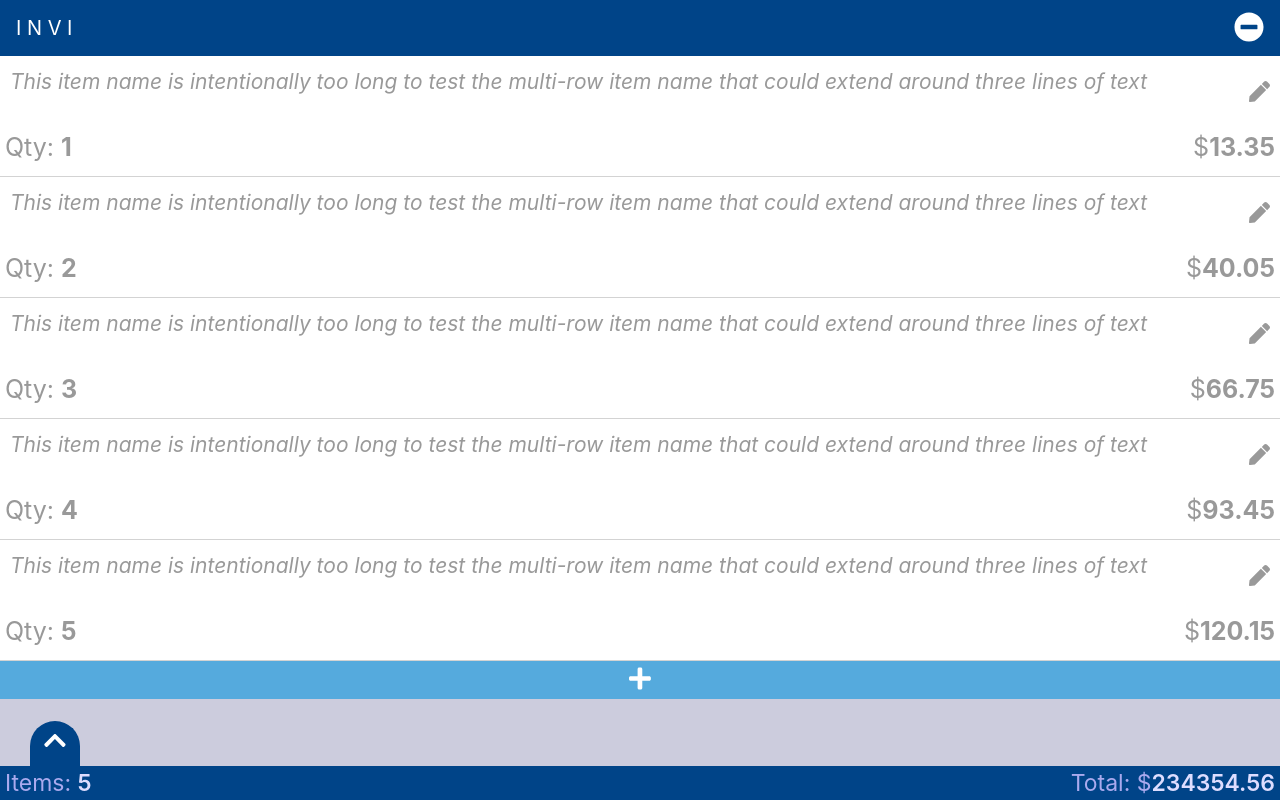
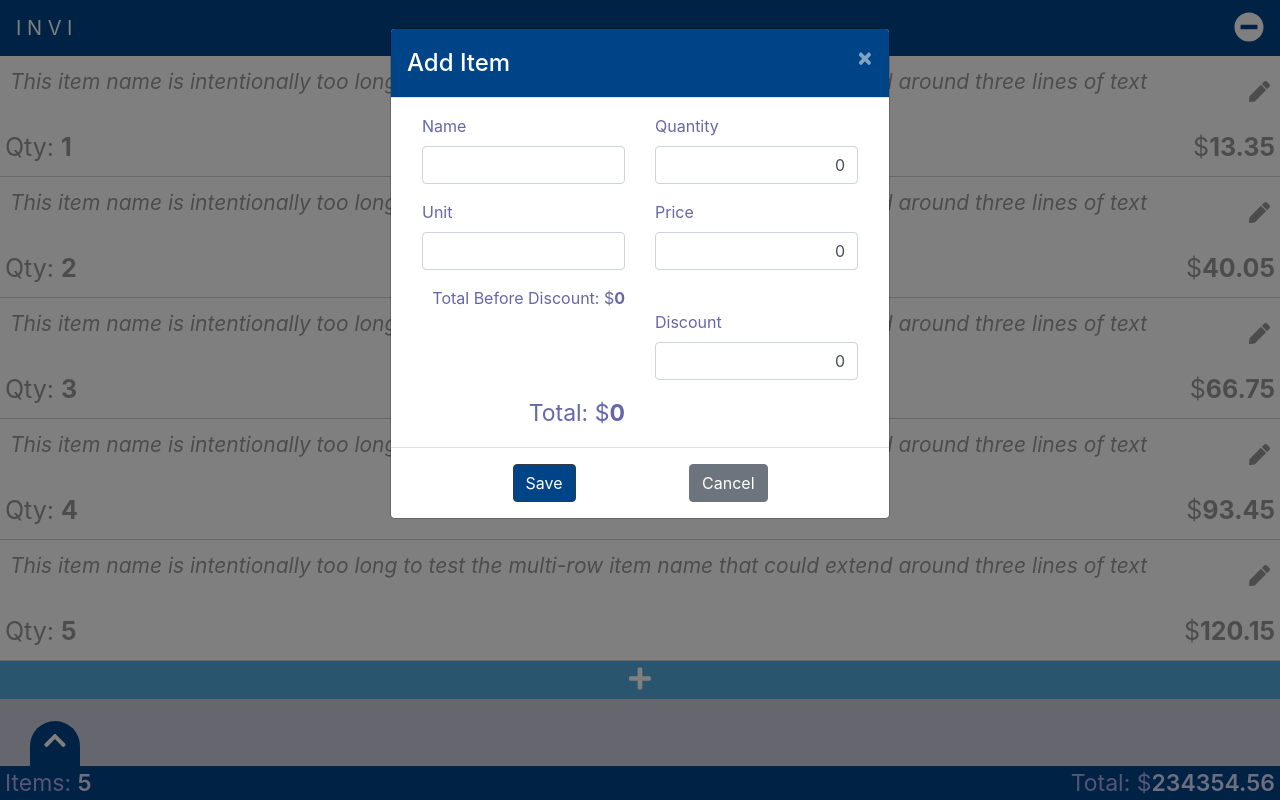
Before and after one commit to navedrasul/INVI-SPA, an Angular app: page / in a window 1280 px wide. Built offline with nearby package versions, Linux system fonts and the light colour scheme.

Commit message:
Add Item functionality complete

```diff
--- a/src/app/app.component.ts
+++ b/src/app/app.component.ts
@@ -1,4 +1,6 @@
 import { Component } from '@angular/core';
+import { DataStorageService } from './services/data-storage.service';
+import { Item } from './models/Item';
 
 @Component({
   selector: 'app-root',
@@ -7,4 +9,21 @@ import { Component } from '@angular/core';
 })
 export class AppComponent {
   title = 'INVI';
+
+  constructor(private dataSvc: DataStorageService) {
+    // Start: Testing code
+    const items = [];
+
+    for (let i = 0; i < 5; i++) {
+      items[i] = new Item({
+        name: 'This item name is intentionally too long to test the multi-row item name that could extend around three lines of text',
+        quantity: i + 1,
+        unit: '',
+        price: 13.35 * (2 * i + 1)
+      });
+    }
+
+    dataSvc.replaceAllItems(items);
+    // End: Testing code
+  }
 }
--- a/src/app/components/containers/item-list/item-list.component.ts
+++ b/src/app/components/containers/item-list/item-list.component.ts
@@ -3,6 +3,7 @@ import { faPlus } from "@fortawesome/free-solid-svg-icons";
 import { Item } from 'src/app/models/Item';
 import { BsModalService, BsModalRef, ModalOptions } from 'ngx-bootstrap/modal';
 import { AddEditItemComponent } from '../../shared/add-edit-item/add-edit-item.component';
+import { DataStorageService } from 'src/app/services/data-storage.service';
 
 @Component({
   selector: 'app-item-list',
@@ -17,21 +18,28 @@ export class ItemListComponent implements OnInit {
   addEditModalRef: BsModalRef;
 
   constructor(
+    private dataSvc: DataStorageService,
     private modalSvc: BsModalService
   ) {
-    // Start: Testing code
-    for (let i = 0; i < 5; i++) {
-      this.items[i] = new Item({
-        name: 'This item name is intentionally too long to test the multi-row item name that could extend around three lines of text',
-        quantity: i + 1,
-        unit: '',
-        price: 13.35 * (2 * i + 1)
-      });
-    }
-    // End: Testing code
+    this.items = dataSvc.getAllItems();
   }
 
   ngOnInit(): void {
+    const dataSvcObserver = {
+      next: res => {
+        this.items = res;
+      },
+      error: err => {
+        console.error('Error retrieving updated items: ', err);
+       },
+      finally: () => { }
+    };
+
+    this.dataSvc.itemsChange$.subscribe(dataSvcObserver);
+
+    // Start: Debugging Test Code.
+    this.openAddEditItemModal();
+    // End: Debugging Test Code.
   }
 
   addItem() {
--- a/src/app/components/layout/footer/footer.component.scss
+++ b/src/app/components/layout/footer/footer.component.scss
@@ -14,11 +14,9 @@ $noramlText-color: #ddf;
 $dimText-color: #aae;
 $darkText-color: #66a;
 
-
 strong {
   font-weight: 600;
 }
-
 
 .test-borders {
   border: solid orange;
@@ -27,7 +25,6 @@ strong {
 .test-borders * {
   border: solid orange;
 }
-
 
 .blank-space {
   width: 100%;
@@ -40,7 +37,6 @@ strong {
   height: 1px;
   background: -webkit-gradient(radial, 50% 50%, 0, 50% 50%, 150, from($dimText-color), to(#fff0));
 }
-
 
 .footer {
   position: fixed;
--- a/src/app/components/shared/add-edit-item/add-edit-item.component.html
+++ b/src/app/components/shared/add-edit-item/add-edit-item.component.html
@@ -4,25 +4,85 @@
     type="button"
     class="close pull-right"
     aria-label="Close"
-    (click)="bsModalRef.hide()"
+    (click)="modalRef.hide()"
   >
     <span aria-hidden="true">&times;</span>
   </button>
 </div>
 <div class="modal-body">
   <div *ngIf="item">
-    {{item.name}}
+    <div class="container-fluid">
+      <div class="row">
+        <div class="col-md-6 col-sm-12 form-group">
+          <label class="control-label">Name</label>
+          <input
+            type="text"
+            class="form-control"
+            [(ngModel)]="item.name"
+          />
+        </div>
+        <div class="col-md-6 col-sm-12 form-group">
+          <label class="control-label">Quantity</label>
+          <input
+            type="text"
+            class="form-control numeric-control"
+            [(ngModel)]="item.quantity"
+            (ngModelChange)="recalcTotals()"
+          />
+        </div>
+      </div>
+      <div class="row">
+        <div class="col-md-6 col-sm-12 form-group">
+          <label class="control-label">Unit</label>
+          <input
+            type="text"
+            class="form-control"
+            [(ngModel)]="item.unit"
+          />
+        </div>
+        <div class="col-md-6 col-sm-12 form-group">
+          <label class="control-label">Price</label>
+          <input
+            type="text"
+            class="form-control numeric-control"
+            [(ngModel)]="item.price"
+            (ngModelChange)="recalcTotals()"
+          />
+        </div>
+      </div>
+      <div class="row">
+        <div class="col-md-6 col-sm-12 totalBeforeDiscount text-right">
+          Total Before Discount: $<strong>{{totalBeforeDiscount}}</strong>
+        </div>
+      </div>
+      <div class="row">
+        <div class="col-md-6 offset-6 col-sm-12 form-group">
+          <label class="control-label">Discount</label>
+          <input
+            type="text"
+            class="form-control numeric-control"
+            [(ngModel)]="item.discount"
+            (ngModelChange)="recalcTotals()"
+          />
+        </div>
+      </div>
+      <div class="row">
+        <div class="col-md-6 col-sm-12 total text-right">
+          Total: $<strong>{{total}}</strong>
+        </div>
+      </div>
+    </div>
   </div>
 </div>
 <div class="modal-footer">
   <button
     type="button"
-    class="btn btn-success"
+    class="btn btn-dark save-btn"
     (click)="saveAndClose()"
-  >Cancel</button>
+  >Save</button>
   <button
     type="button"
-    class="btn btn-default"
-    (click)="bsModalRef.hide()"
+    class="btn btn-secondary"
+    (click)="modalRef.hide()"
   >Cancel</button>
 </div>
--- a/src/app/components/shared/add-edit-item/add-edit-item.component.scss
+++ b/src/app/components/shared/add-edit-item/add-edit-item.component.scss
@@ -0,0 +1,39 @@
+$darkText-color: #66a;
+$labelText-size: 23px;
+
+.strong {
+  font-weight: 500;
+}
+
+.modal-header {
+  background-color: var(--bg-blue);
+  color: white;
+}
+
+.close span {
+  color: white;
+}
+
+.modal-body {
+  color: $darkText-color;
+}
+
+.modal-footer {
+  display: flex;
+  justify-content: space-evenly;
+}
+
+.numeric-control {
+  text-align: right;
+}
+
+.totalBeforeDiscount {
+}
+
+.total {
+  font-size: $labelText-size;
+}
+
+.save-btn {
+  background-color: var(--bg-blue);
+}
--- a/src/app/components/shared/add-edit-item/add-edit-item.component.ts
+++ b/src/app/components/shared/add-edit-item/add-edit-item.component.ts
@@ -12,18 +12,34 @@ export class AddEditItemComponent implements OnInit {
 
   id: number;
   item: Item;
+  totalBeforeDiscount: number;
+  total: number;
 
   constructor(
-    public bsModalRef: BsModalRef,
+    public modalRef: BsModalRef,
     private dataSvc: DataStorageService
   ) { }
 
   ngOnInit(): void {
     this.item = this.dataSvc.getItem(this.id) || new Item();
+    this.recalcTotals();
+  }
+
+  recalcTotals() {
+    this.totalBeforeDiscount = this.item.price * this.item.quantity;
+    this.total = this.totalBeforeDiscount - this.item.discount;
   }
 
   saveAndClose() {
     console.log('Saving changes...');
+
+    if (this.item.id) {
+      this.dataSvc.updateItem(this.item);
+    } else {
+      this.dataSvc.addItem(this.item);
+    }
+
+    this.modalRef.hide();
   }
 
 }
--- a/src/app/models/Item.ts
+++ b/src/app/models/Item.ts
@@ -7,12 +7,14 @@ export class Item {
   quantity = 0;
   unit = '';
   price = 0;
+  discount = 0;
 
   constructor(init?: Partial<Item>) {
     Object.assign(this, init);
 
-    // Round the price to two decimal places.
+    // Round the price and discount to two decimal places.
     this.price = InviMath.round(this.price, 2);
+    this.discount = InviMath.round(this.discount, 2);
   }
 
 }
--- a/src/app/services/data-storage.service.ts
+++ b/src/app/services/data-storage.service.ts
@@ -1,5 +1,6 @@
 import { Injectable } from '@angular/core';
 import { Item } from '../models/Item';
+import { Subject } from 'rxjs';
 
 @Injectable({
   providedIn: 'root'
@@ -11,9 +12,13 @@ export class DataStorageService {
 
   private discountKey: 'discount';
 
+  private itemsChangeSource = new Subject<Item[]>();
+  itemsChange$ = this.itemsChangeSource.asObservable();
+
   constructor() {
     this.updateItemsLastId();
   }
+
 
   // Items methods
 
@@ -41,6 +46,9 @@ export class DataStorageService {
     try {
       itemsStr = JSON.stringify(items);
       localStorage.setItem(this.itemsKey, itemsStr);
+
+      // Notify the change.
+      this.itemsChangeSource.next(items);
     } catch (err) {
       console.error('Error saving items to the localStorage: ', err);
     }
@@ -67,8 +75,30 @@ export class DataStorageService {
     this.Items = items;
   }
 
+  public getAllItems() {
+    return this.Items;
+  }
+
   public getItem(id: number) {
     return this.Items.find(item => item.id === id);
+  }
+
+  public updateItem(item: Item) {
+    // Flag to avoid storing changes when item with the given id is not found.
+    let itemUpdated = false;
+
+    const updatedItems = this.Items.map(i => {
+      if (i.id === item.id) {
+        return item;
+        itemUpdated = true;
+      } else {
+        return i;
+      }
+    });
+
+    if (itemUpdated) {
+      this.Items = updatedItems;
+    }
   }
 
 
```
